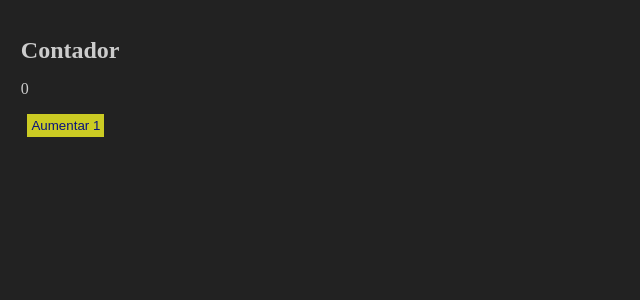
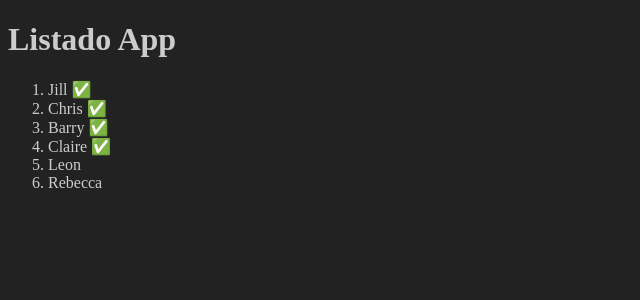
Before and after one commit to blonder413/primer-proyecto-react, a React (Vite) app: page / in a window 1280 px wide. Shown: the top 300 px of the page, without its empty margins (0-640 px from the left). Built offline with nearby package versions, Linux system fonts and the light colour scheme.

Commit message:
condicional ternario

```diff
--- a/index.html
+++ b/index.html
@@ -9,6 +9,6 @@
   </head>
   <body>
     <div id="root"></div>
-    <script type="module" src="/src/main.jsx"></script>
+    <script type="module" src="/src/main_listado_app.jsx"></script>
   </body>
 </html>
--- /dev/null
+++ b/src/ListadoApp.jsx
@@ -0,0 +1,22 @@
+const Items = ({nombre, visto}) => {
+    return (
+        // <li>{nombre} {visto ? "✅" : "⛔"}</li>
+        <li>{nombre} {visto && "✅"}</li>
+    )
+}
+
+export const ListadoApp = () => {
+    return(
+        <>
+            <h1>Listado App</h1>
+            <ol>
+                <Items nombre='Jill' visto={true}></Items>
+                <Items nombre='Chris' visto={true}></Items>
+                <Items nombre='Barry' visto={true}></Items>
+                <Items nombre='Claire' visto={true}></Items>
+                <Items nombre='Leon' visto={false}></Items>
+                <Items nombre='Rebecca' visto={false}></Items>
+            </ol>
+        </>
+    )
+}
--- /dev/null
+++ b/src/main_listado_app.jsx
@@ -0,0 +1,10 @@
+import React from 'react'
+import ReactDOM from 'react-dom/client'
+import './estilos.css'
+import { ListadoApp } from './ListadoApp'
+
+ReactDOM.createRoot(document.getElementById('root')).render(
+  <React.StrictMode>
+    <ListadoApp></ListadoApp>
+  </React.StrictMode>,
+)
```
